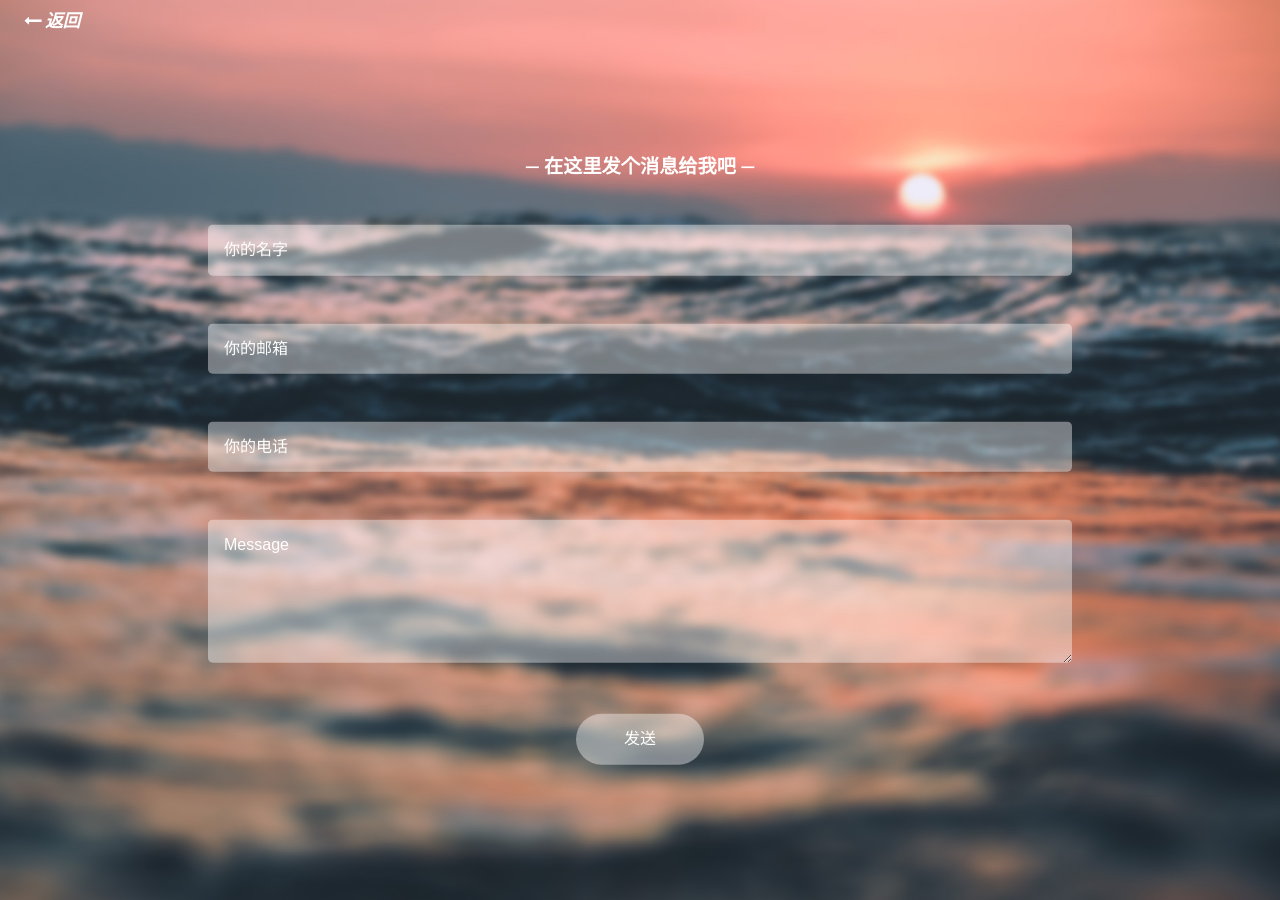
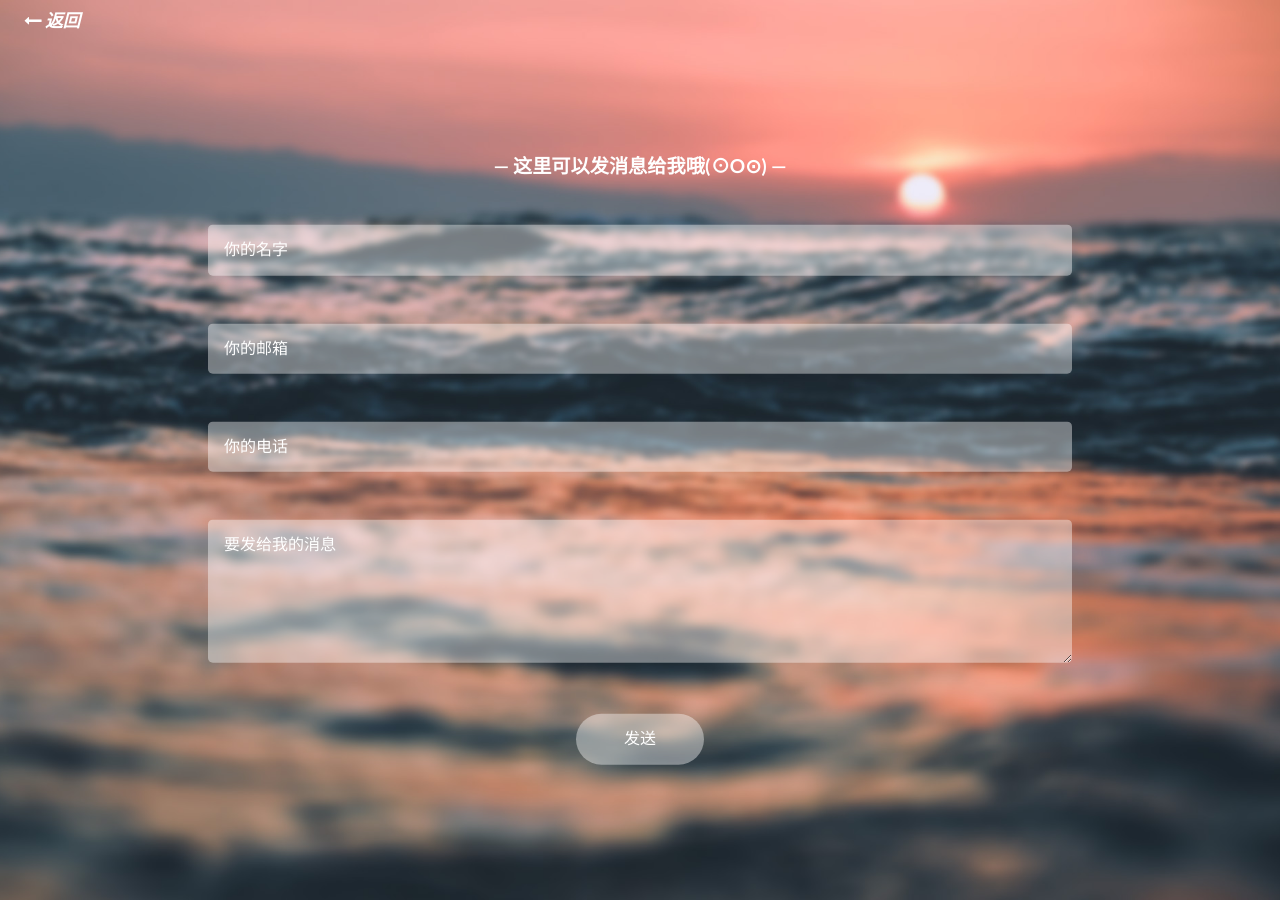
Before and after one commit to wangbinds/wangbinds.github.io, a Jekyll site: the page built from _pages/contact.html, in a window 1280 px wide. Built offline with Jekyll 4.4.1, drawn with Linux system fonts in a browser that asks for light colours.

Commit message:
update contact.html

```diff
--- a/_pages/contact.html
+++ b/_pages/contact.html
@@ -7,7 +7,7 @@ permalink: /contact/
   <a href="{{site.baseurl}}/" class="button_back"><i class="fa fa-long-arrow-left" aria-hidden="true"></i> 返回</a>
 
   <div class="container_contact">
-  <h3 class="form_title">在这里发个消息给我吧</h3>
+  <h3 class="form_title">这里可以发消息给我哦(⊙o⊙)</h3>
 
   <form action="https://formspree.io/{{site.email}}" method="post" class="form">
     <div class="message js-form-message"></div>
@@ -21,7 +21,7 @@ permalink: /contact/
         <input type="tel" placeholder="你的电话" name="form_tel" class="form-input">
     </div>
     <div class="form_group">
-        <textarea name="要发给我的消息" placeholder="Message" cols="25" rows="6" class="form-textarea" required></textarea>
+        <textarea name="Message" placeholder="要发给我的消息" cols="25" rows="6" class="form-textarea" required></textarea>
     </div>
     <div class="form_group">
         <input type="submit" class="form_btn" value="发送">
```
